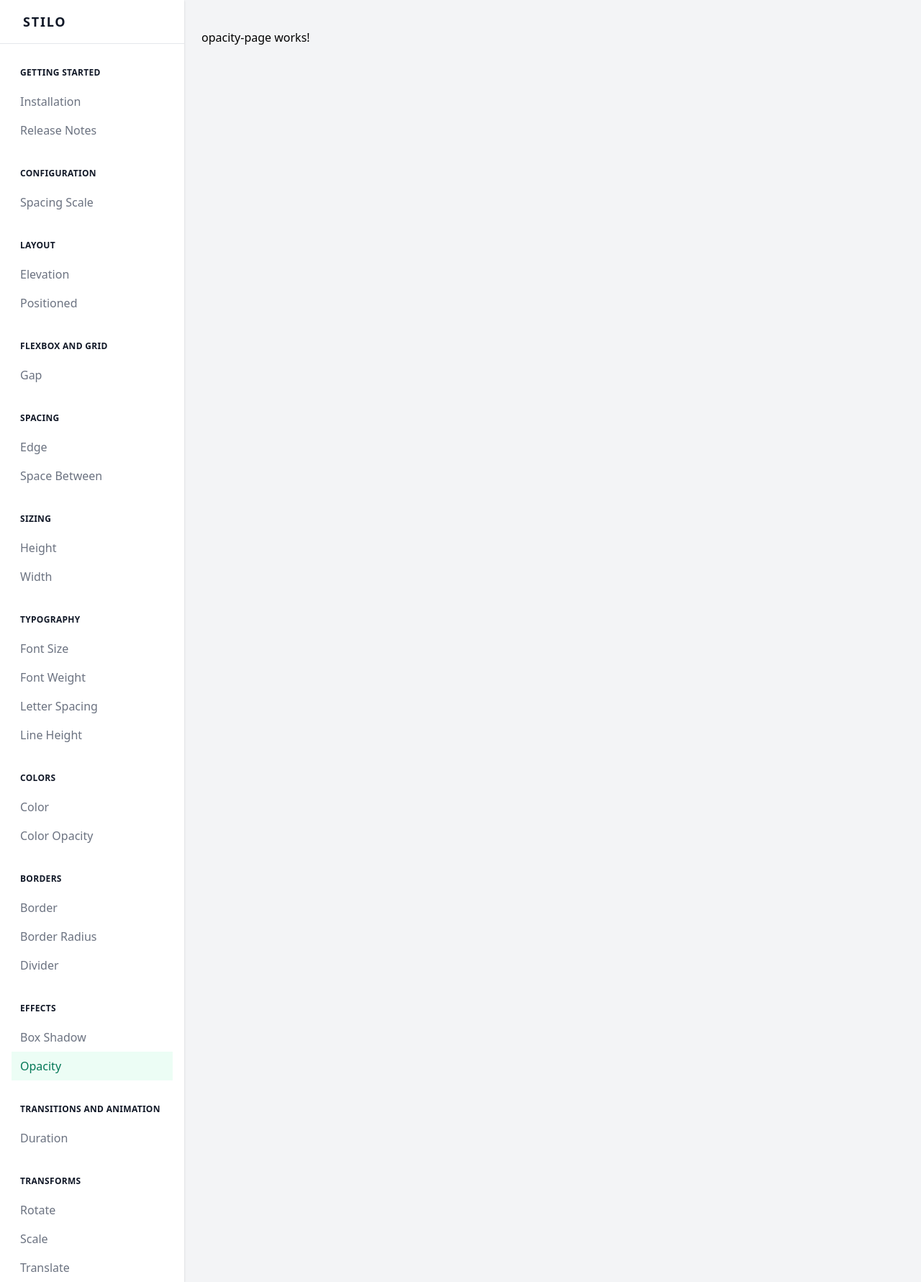
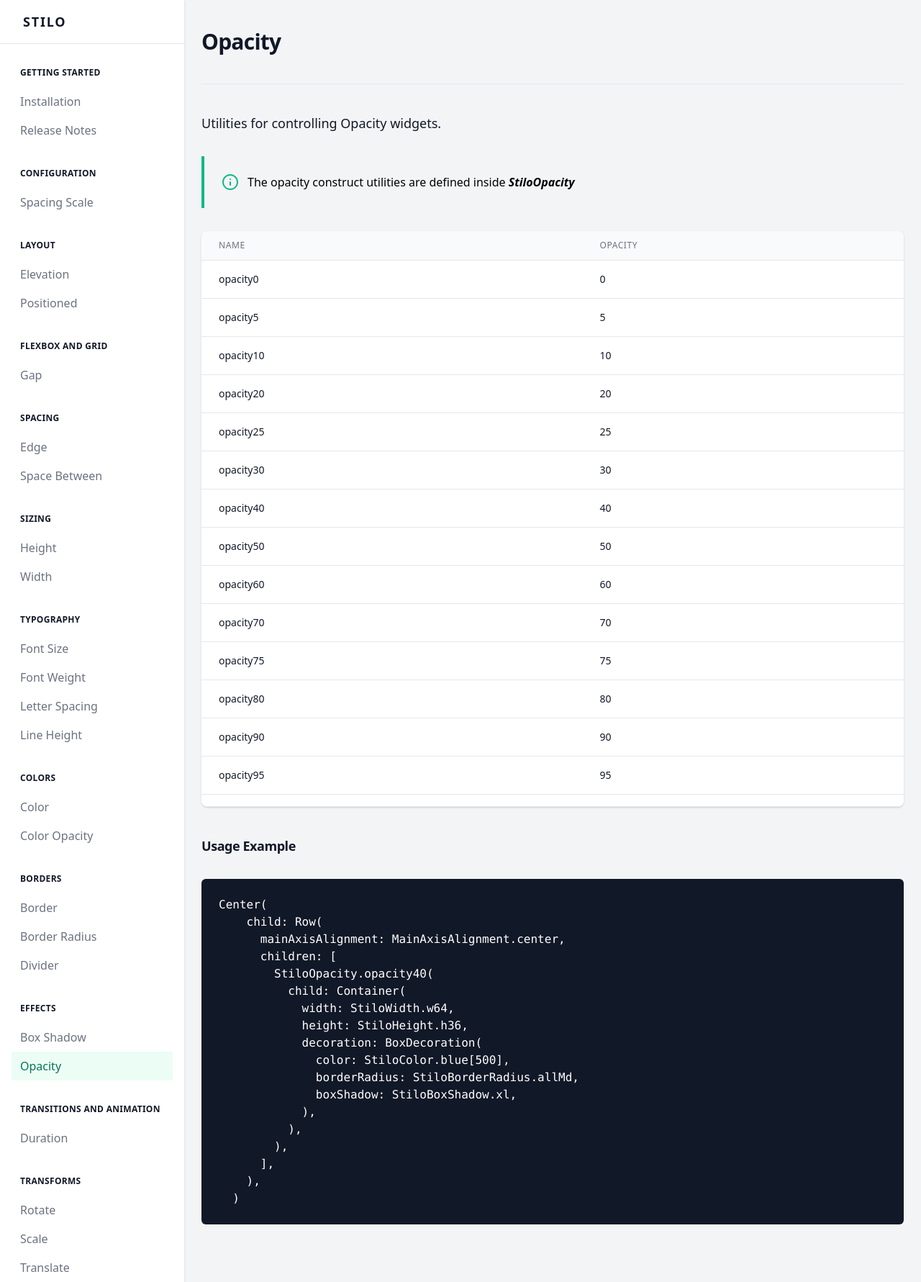
Before and after one commit to mirkorap/stilo-documentation, an Angular app: page /docs/opacity in a window 1280 px wide. Shown: the whole page at 72% size. Built offline with nearby package versions, Linux system fonts and the light colour scheme.

Commit message:
feat: add documentation for StiloOpacity

```diff
--- a/src/app/pages/opacity-page/opacity-page.component.html
+++ b/src/app/pages/opacity-page/opacity-page.component.html
@@ -1 +1,22 @@
-<p>opacity-page works!</p>
+<div>
+  <div class="pb-10 border-b border-gray-200 mb-10">
+    <h1 class="inline-block text-3xl font-extrabold text-gray-900 tracking-tight">Opacity</h1>
+  </div>
+  <p class="mt-1 text-lg text-gray-900">Utilities for controlling Opacity widgets.</p>
+
+  <app-hint-box>
+    <div>
+      The opacity construct utilities are defined inside
+      <span class="font-semibold italic">StiloOpacity</span>
+    </div>
+  </app-hint-box>
+</div>
+
+<div>
+  <app-table [columns]="columns" [rows]="rows"></app-table>
+
+  <div class="mt-10">
+    <h1 class="inline-block text-lg font-extrabold text-gray-900 tracking-tight">Usage Example</h1>
+  </div>
+  <app-code-snippet [codeSnippet]="usageExample.trim()"></app-code-snippet>
+</div>
--- a/src/app/pages/opacity-page/opacity-page.component.ts
+++ b/src/app/pages/opacity-page/opacity-page.component.ts
@@ -1,16 +1,44 @@
-import { Component, OnInit, ChangeDetectionStrategy } from '@angular/core';
+import { ChangeDetectionStrategy, Component, Inject, OnInit } from '@angular/core';
+import { OPACITY_SCALE_CONFIG, SCALE_CONFIG } from '@app/config/scale.config';
 
 @Component({
   selector: 'app-opacity-page',
   templateUrl: './opacity-page.component.html',
   styleUrls: ['./opacity-page.component.scss'],
-  changeDetection: ChangeDetectionStrategy.OnPush
+  changeDetection: ChangeDetectionStrategy.OnPush,
+  providers: [{ provide: SCALE_CONFIG, useValue: OPACITY_SCALE_CONFIG }]
 })
 export class OpacityPageComponent implements OnInit {
+  config: number[] = [];
+  columns: string[] = ['name', 'opacity'];
+  rows: { [key: string]: any }[] = [];
+  usageExample = `
+  Center(
+    child: Row(
+      mainAxisAlignment: MainAxisAlignment.center,
+      children: [
+        StiloOpacity.opacity40(
+          child: Container(
+            width: StiloWidth.w64,
+            height: StiloHeight.h36,
+            decoration: BoxDecoration(
+              color: StiloColor.blue[500],
+              borderRadius: StiloBorderRadius.allMd,
+              boxShadow: StiloBoxShadow.xl,
+            ),
+          ),
+        ),
+      ],
+    ),
+  )`;
 
-  constructor() { }
+  constructor(@Inject(SCALE_CONFIG) config: number[]) {
+    this.config = config;
+  }
 
   ngOnInit(): void {
+    this.rows = this.config.map((value) => {
+      return { name: `opacity${value}`, opacity: value };
+    });
   }
-
 }
```
